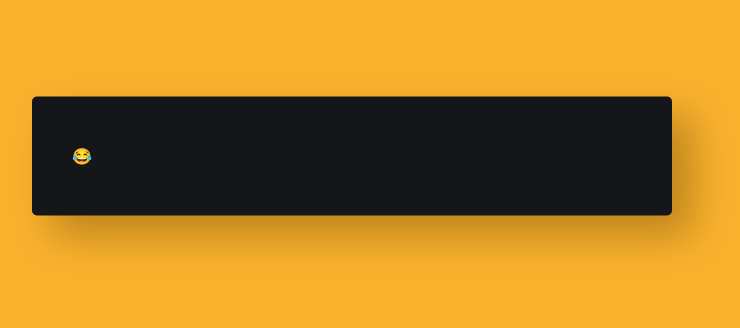
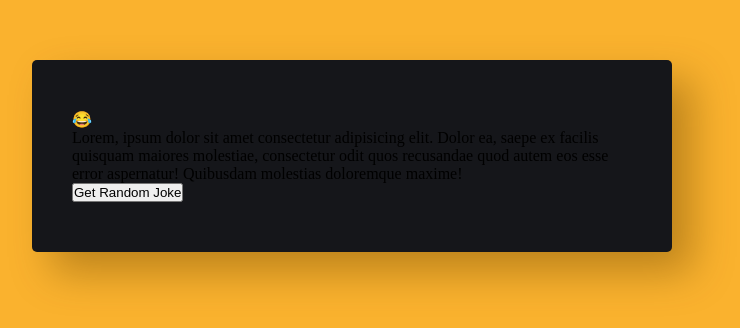
Before and after one commit to Asroyx/js-random-joke-generator, a plain HTML site: page index.html in a window 1280 px wide. Shown: the part 244-572 px from the top of the page, without its empty margins (288-1028 px from the left). Drawn offline with Linux system fonts and the light colour scheme.

Commit message:
Add content to wrapper div

```diff
--- a/index.html
+++ b/index.html
@@ -10,6 +10,13 @@
   <body>
     <div class="wrapper">
       <span>&#128514;</span>
+      <p id="joke">
+        Lorem, ipsum dolor sit amet consectetur adipisicing elit. Dolor ea,
+        saepe ex facilis quisquam maiores molestiae, consectetur odit quos
+        recusandae quod autem eos esse error aspernatur! Quibusdam molestias
+        doloremque maxime!
+      </p>
+      <button id="btn">Get Random Joke</button>
     </div>
   </body>
 </html>
```
